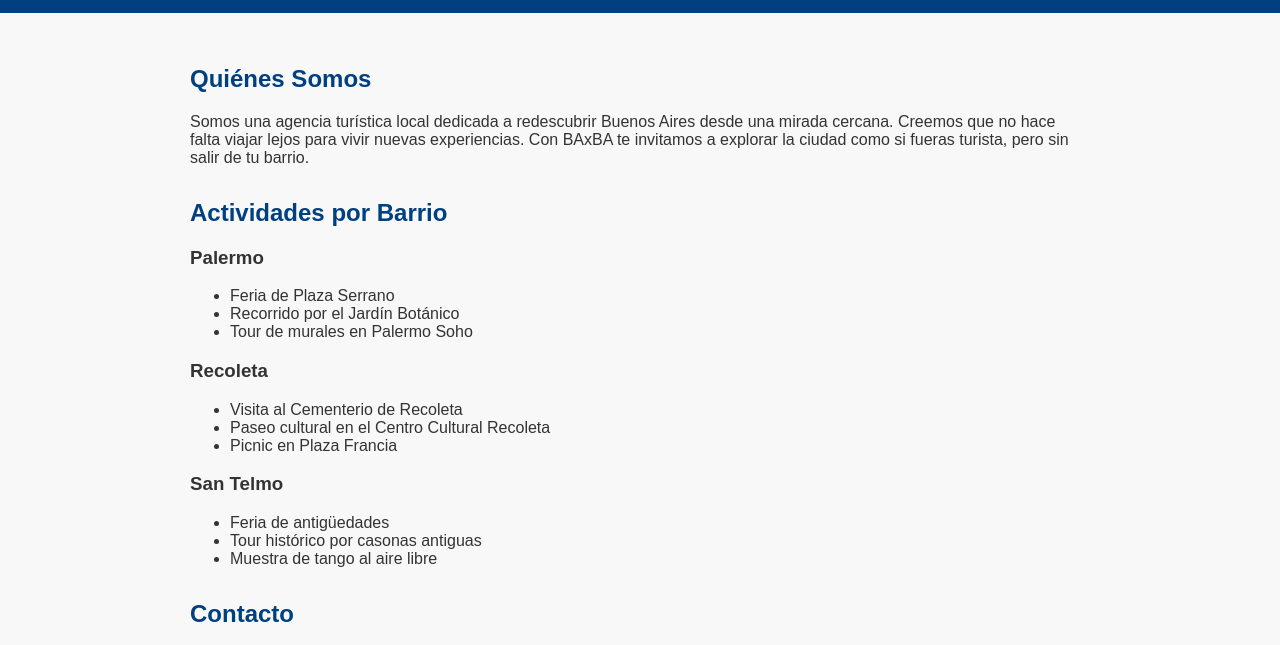
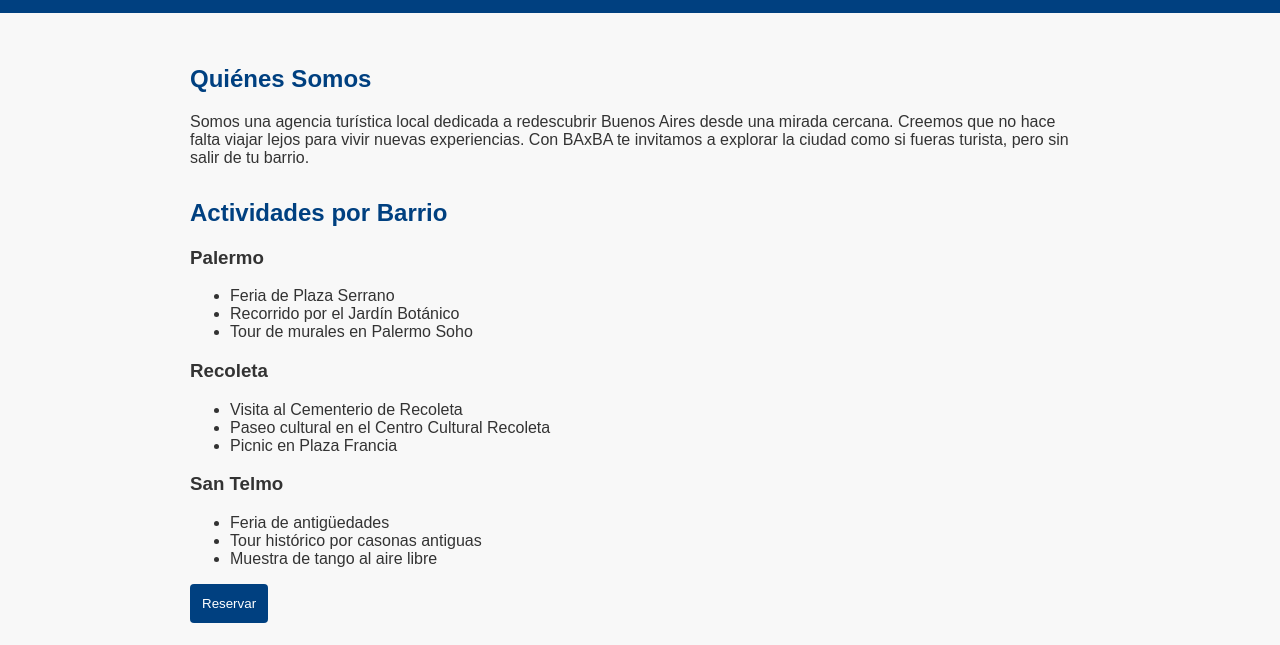
Before and after one commit to cataenba/BAxBA, a plain HTML site: page index.html in a window 1280 px wide. Shown: the part 117-762 px from the top of the page. Drawn offline with Linux system fonts and the light colour scheme.

Commit message:
Update index.html

```diff
--- a/index.html
+++ b/index.html
@@ -54,6 +54,7 @@
           <li>Muestra de tango al aire libre</li>
         </ul>
       </article>
+      <button class="btn-reservar">Reservar</button>
     </section>
 
     <section id="contacto">
```
